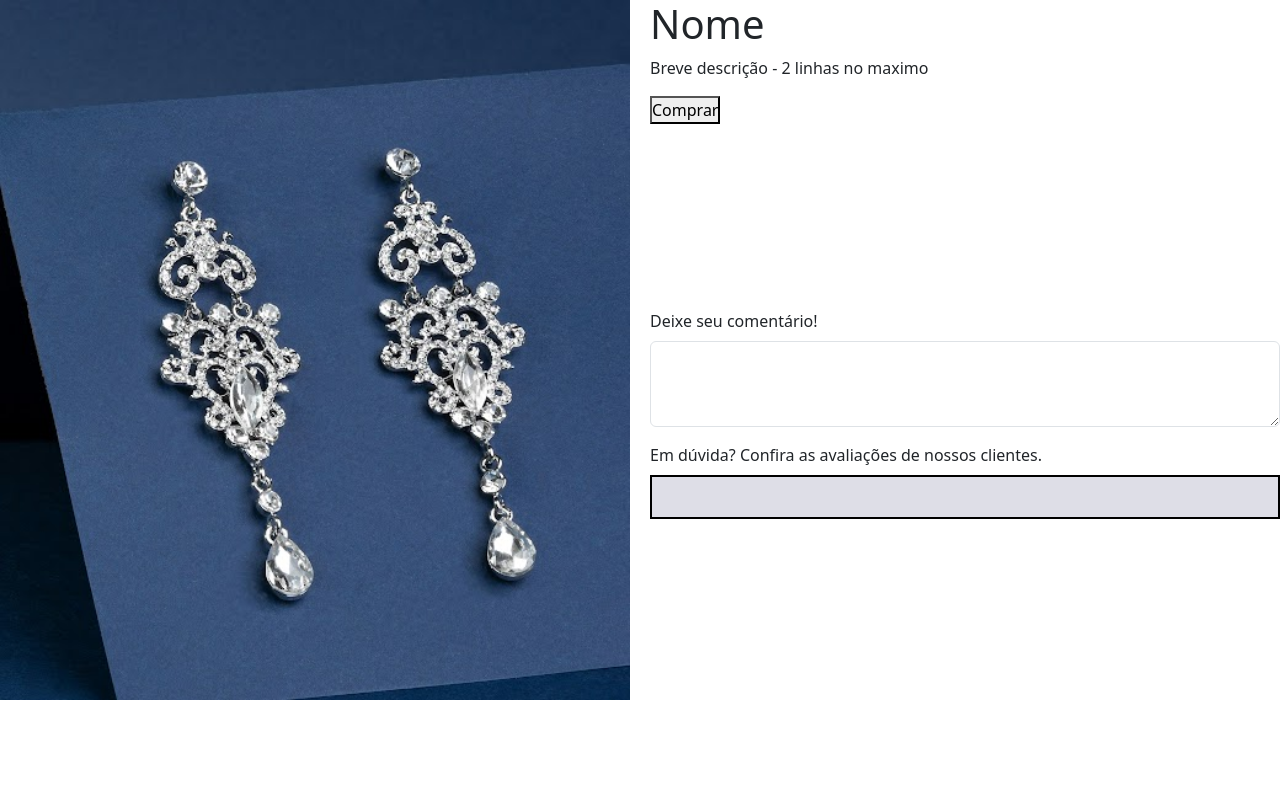
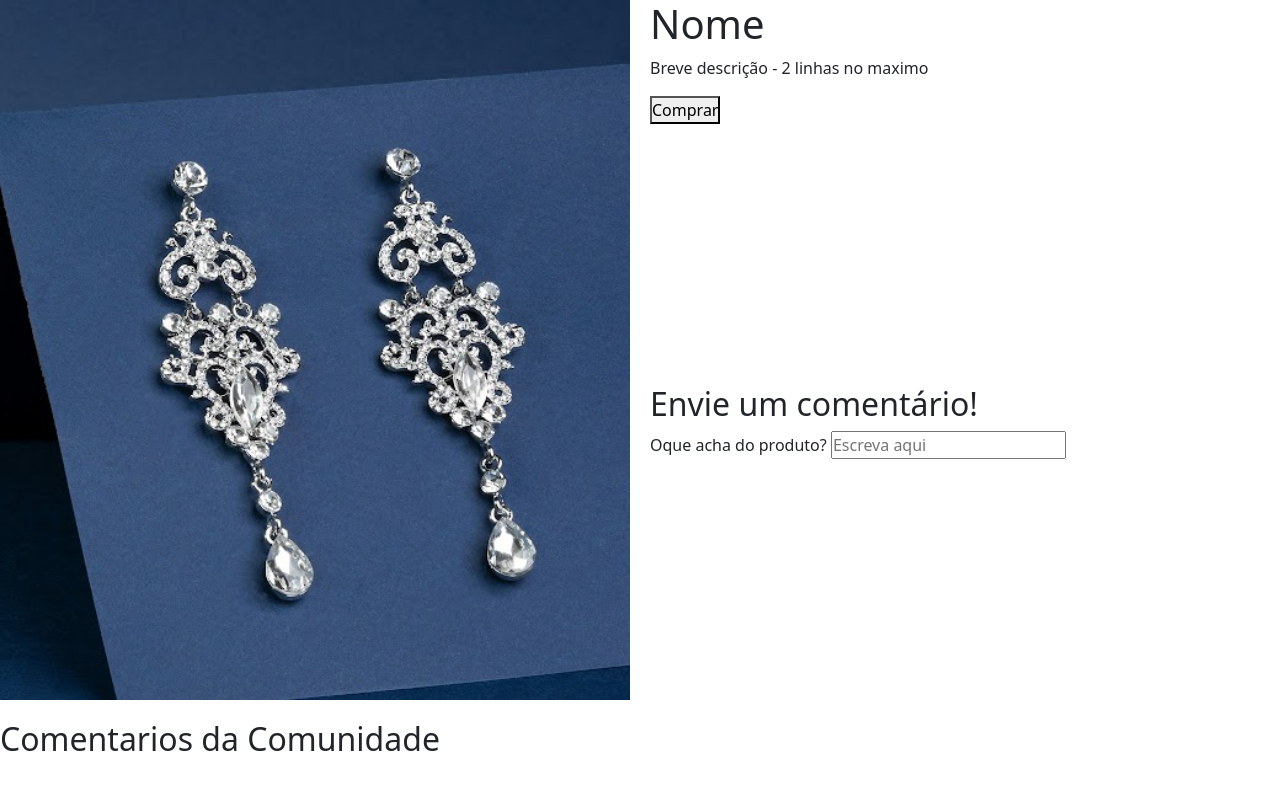
Before and after one commit to gabriela-peratello/projeto-soleil-noir, a Flask app: page /produto in a window 1280 px wide. Run offline with Flask 3, Linux system fonts and the light colour scheme.

Commit message:
MOD: Fazendo o Jinja do comentario

```diff
--- a/app.py
+++ b/app.py
@@ -2,6 +2,7 @@ from flask import Flask, jsonify, render_template, request, redirect, session
 
 from model.usuarios import cadastrar_usuario
 from model.comentarios import adicionar_comentarios
+from model.comentarios import visualizar_comentarios
 
 from model.usuarios import logar_usuario
 
@@ -61,9 +62,20 @@ def pag_cadastr_usuario():
         return "Erro ao cadastrar!!"
 
 
-@app.route("/comentario", methods= ["POST"])
+@app.route("/comentario")
+def visualizar_comen():
+    comentario = visualizar_comentarios()
+    return render_template("produtos.html", comentario = comentario)
+
+@app.route("/comentarios/comentar", methods=["POST"])
 def comentar():
-    pass
+    nome_completo = request.form.get("nome")
+    codigo_usuario = request.form.get("codigo")
+    comentario = request.form.get("comentario")
+    if adicionar_comentarios(nome_completo, codigo_usuario, comentario) == True:
+        return redirect("/produto")
+    else:
+        return "Algum campo está em branco"
 
 
 
--- a/templates/produtos.html
+++ b/templates/produtos.html
@@ -40,26 +40,28 @@
 
 
         <section class="comentarios-produto">
-            <div class="comentarios">
+           <form action="/comentarios/comentar" method="POST">
+             <h2>Envie um comentário!</h2>
+             <label>Oque acha do produto?</label>
+             <input name="comentario" placeholder="Escreva aqui"></input>
+           </form>
+           </section>
+
+           <section>
+            <h2>Comentarios da Comunidade</h2>
+            {%for comentario in comentario%}
+            <div>
+                <div>
+                    <h3>@{{comentario.nome_completo}}</h3>
+
+                </div>
+
+                <p>
+                    {{comentario.comentario}}
+                </p>
             </div>
-
-            <div class="mb-3">
-                <label for="exampleFormControlTextarea1" class="form-label">Deixe seu comentário! </label>
-                <textarea class="form-control" id="exampleFormControlTextarea1" rows="3"></textarea>
-            </div>
-
-            <div class="avaliacoes">
-                <div class="mb-3">
-                    <label for="exampleFormControlTextarea1" class="form-label">Em dúvida? Confira as avaliações de
-                        nossos clientes.</label>
-                    <div class="area-avaliacoes">
-
-                    </div>
-                </div>
-            </div>
-            </div>
-
-        </section>
+            {%endfor%}
+           </section>
     </section>
 
 
```
Also changed, not shown: model/comentarios.py (+35 -3 lines).
